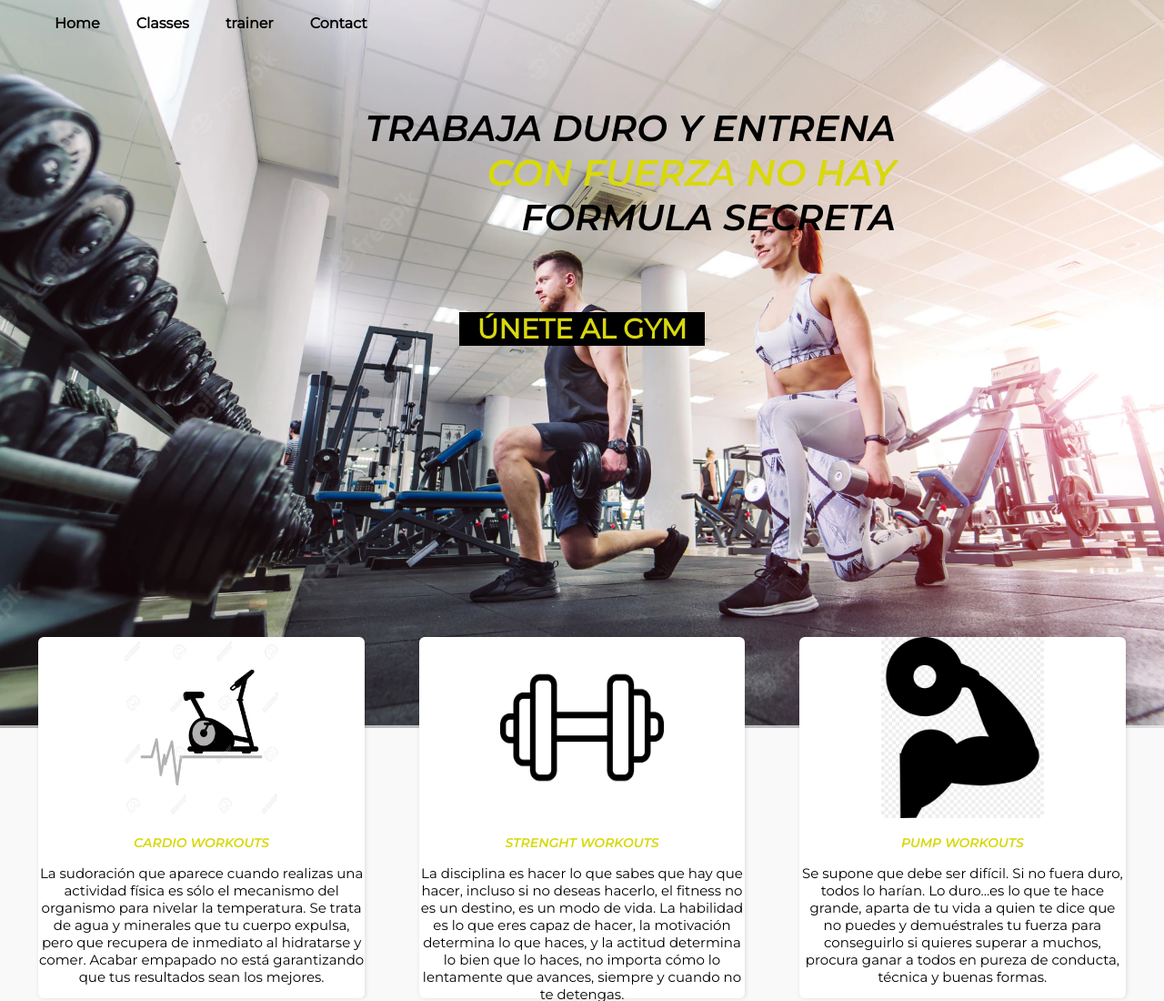
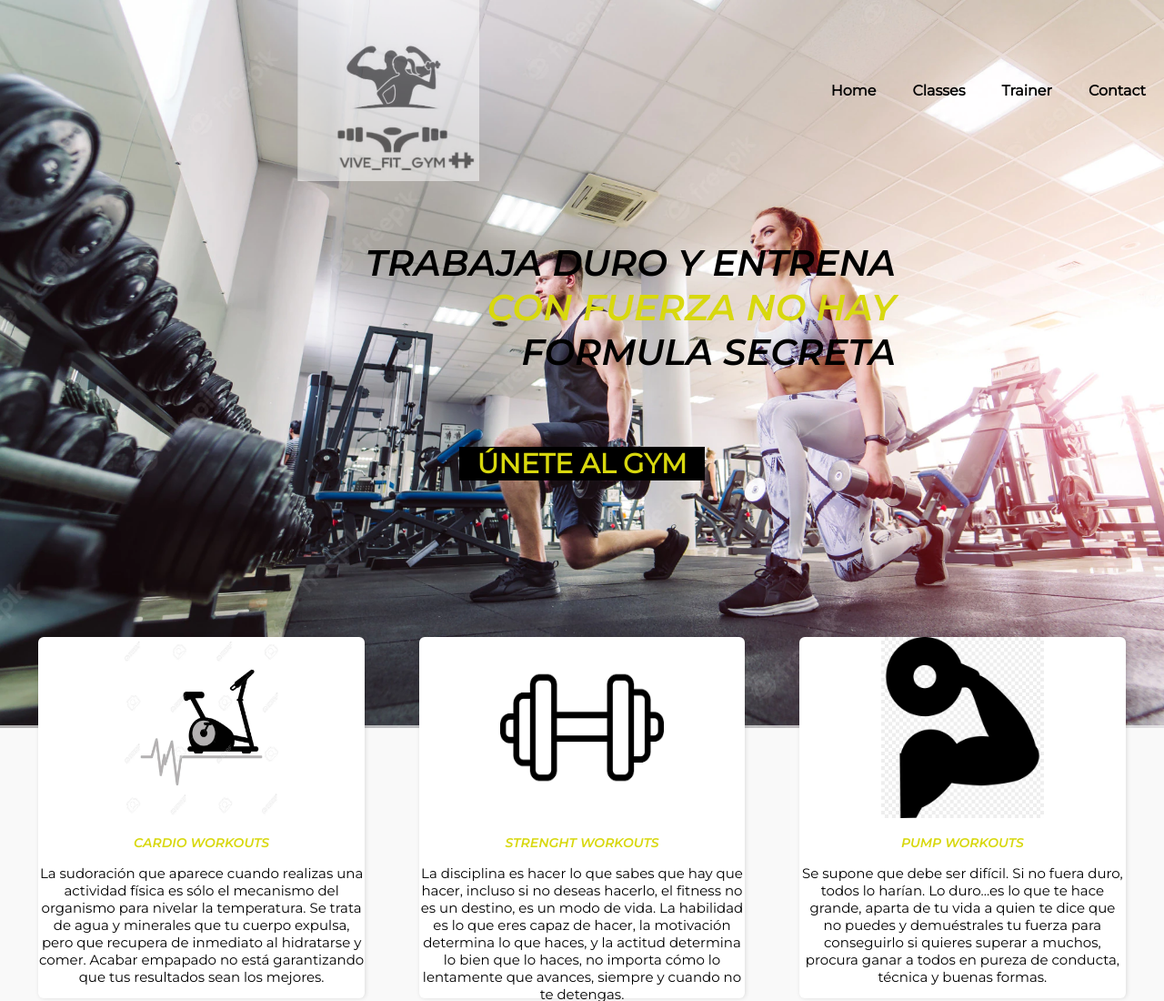
Before and after one commit to Luzamir-medina/GYM, a plain HTML site: page index.html in a window 1280 px wide. Shown: the top 1100 px of the page at 91% size. Drawn offline with nearby package versions, Linux system fonts and the light colour scheme; a web font is replaced by a local one.

Commit message:
actualizacion

```diff
--- a/css/estulos.css
+++ b/css/estilos.css
@@ -25,12 +25,12 @@ header {
 
 
 }
-.menu{
+.menu {
     display: flex;
     align-items: center;
     justify-content: space-between;
 }
-.logo{
+.logo {
     width: 200px;
     height: 100%;
     display:block;
@@ -39,7 +39,7 @@ header {
     opacity: 50%;
 }
 
-header ul{
+header ul {
     display: flex;
 }
 
--- a/index.html
+++ b/index.html
@@ -9,17 +9,18 @@
 <link rel="preconnect" href="https://fonts.gstatic.com" crossorigin>
 <link href="https://fonts.googleapis.com/css2?family=Inter:wght@100;200;300;400;500;600;800&family=Montserrat:ital,wght@0,200;0,300;0,400;1,200;1,500;1,600&family=Nunito:ital,wght@0,300;1,900&family=Playfair+Display:ital,wght@0,400;0,500;0,600;0,700;1,400;1,600&family=Roboto:wght@300&display=swap" rel="stylesheet">
   <link rel="stylesheet" href="https://cdn.jsdelivr.net/npm/bootstrap-icons@1.9.1/font/bootstrap-icons.css">
-<link rel="stylesheet" href="css/estulos.css">
+<link rel="stylesheet" href="css/estilos.css">
 </head>
 <body>
     <header>
         <div class="contenedor">
             <div class="menu">
+                <img class="logo" src="imagenes/logo-modificado.jpg" alt="logo-modificado">
                 <nav>
                     <ul>
                         <li><a href=""> Home </a></li>
                         <li><a href=""> Classes </a></li>
-                        <li><a href=""> trainer </a></li>
+                        <li><a href=""> Trainer </a></li>
                         <li><a href=""> Contact </a></li>
                     </ul>
                 </nav>
```
